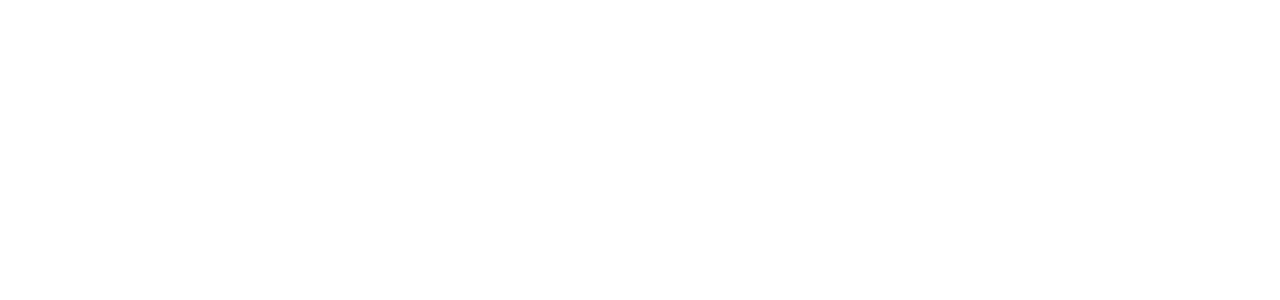
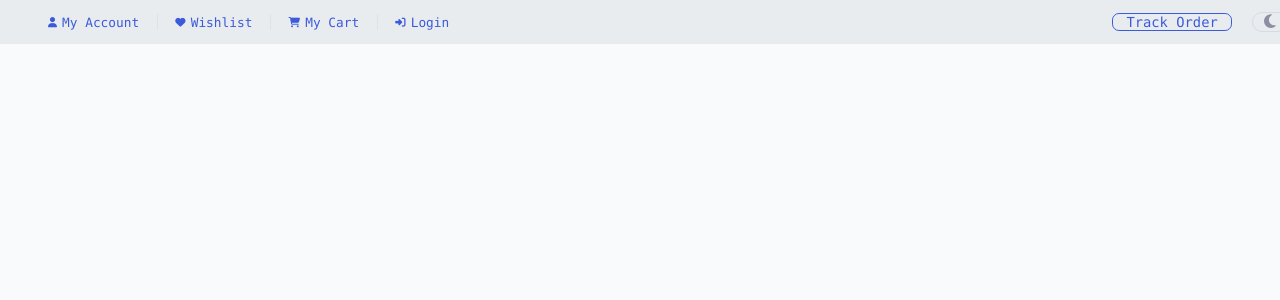
Before and after one commit to swopnil7/Sportify, a PHP site: page / in a window 1280 px wide. Before the commit the part shown is empty. Shown: the top 300 px of the page. Run offline with PHP 8.4, Linux system fonts and the light colour scheme.

Commit message:
minor update

```diff
--- /dev/null
+++ b/assets/css/header.css
@@ -0,0 +1,99 @@
+/* Top Bar Styles */
+.theme-toggle-btn {
+  background: none;
+  border: 1.5px solid var(--ctp-surface1);
+  color: var(--ctp-overlay1);
+  border-radius: 1.1em;
+  padding: 0.08rem 0.7rem;
+  margin-left: 0.7em;
+  font-size: 1.1em;
+  cursor: pointer;
+  transition: color 0.15s, border 0.15s, background 0.15s;
+  display: inline-flex;
+  align-items: center;
+}
+
+.theme-toggle-btn:hover {
+  color: var(--ctp-lavender);
+  border: 1.5px solid var(--ctp-lavender);
+  background: var(--ctp-surface1);
+}
+
+.top-bar {
+  display: flex;
+  justify-content: space-between;
+  align-items: center;
+  background: var(--ctp-crust);
+  font-size: 0.89rem;
+  border-bottom: 1px solid var(--ctp-surface0);
+  min-height: 28px;
+  padding: 0.5rem;
+  margin: 0;
+  position: fixed;
+  top: 0;
+  left: 0;
+  right: 0;
+  width: 100vw;
+  z-index: 1000;
+  box-shadow: none;
+}
+
+body {
+  margin-top: 28px;
+}
+
+.top-bar-links {
+  display: flex;
+  align-items: center;
+  padding: 0 0 0 2rem;
+}
+
+.top-bar-links a {
+  color: var(--ctp-blue);
+  text-decoration: none;
+  display: flex;
+  align-items: center;
+  transition: color 0.15s;
+  padding: 0 0.5rem;
+  border-radius: 0;
+  font-size: 0.9em;
+}
+
+.top-bar-links a i {
+  font-size: 0.8em;
+  margin-right: 0.5em;
+}
+
+.top-bar-links a:hover {
+  color: var(--ctp-mauve);
+  background: none;
+}
+
+.divider {
+  height: 1.1em;
+  width: 1px;
+  background: var(--ctp-surface1);
+  margin: 0 0.6rem;
+  display: inline-block;
+  opacity: 0.5;
+  border-radius: 1px;
+}
+
+.top-bar-action .track-order {
+  color: var(--ctp-blue);
+  border: 1.5px solid var(--ctp-blue);
+  padding: 0 0.85rem;
+  border-radius: 0.5em;
+  text-decoration: none;
+  background: none;
+  font-weight: 500;
+  font-size: 0.97em;
+  transition: color 0.15s, border 0.15s, background 0.15s;
+  box-shadow: none;
+}
+
+.top-bar-action .track-order:hover {
+  color: var(--ctp-mauve);
+  border: 1.5px solid var(--ctp-mauve);
+  box-shadow: none;
+}
--- /dev/null
+++ b/assets/css/theme.css
@@ -0,0 +1,65 @@
+:root {
+  /* Latte (Light) */
+  --ctp-rosewater: #dc8a78;
+  --ctp-flamingo: #dd7878;
+  --ctp-pink: #ea76cb;
+  --ctp-mauve: #8839ef;
+  --ctp-red: #d20f39;
+  --ctp-maroon: #e64553;
+  --ctp-peach: #fe640b;
+  --ctp-yellow: #df8e1d;
+  --ctp-green: #40a02b;
+  --ctp-teal: #179299;
+  --ctp-sky: #04a5e5;
+  --ctp-sapphire: #209fb5;
+  --ctp-blue: #3b5bdb;
+  --ctp-lavender: #5f5fff;
+  --ctp-text: #22223b;
+  --ctp-subtext1: #4c4f69;
+  --ctp-subtext0: #5c5f77;
+  --ctp-overlay2: #7c7f93;
+  --ctp-overlay1: #8c8fa1;
+  --ctp-overlay0: #9ca0b0;
+  --ctp-surface2: #c9ced6;
+  --ctp-surface1: #d6dae3;
+  --ctp-surface0: #f8fafc;
+  --ctp-base: #f8fafc;
+  --ctp-mantle: #f1f3f5;
+  --ctp-crust: #e9ecef;
+}
+
+[data-theme="mocha"] {
+  /* Mocha (Dark) */
+  --ctp-rosewater: #f5e0dc;
+  --ctp-flamingo: #f2cdcd;
+  --ctp-pink: #f5c2e7;
+  --ctp-mauve: #cba6f7;
+  --ctp-red: #f38ba8;
+  --ctp-maroon: #eba0ac;
+  --ctp-peach: #fab387;
+  --ctp-yellow: #f9e2af;
+  --ctp-green: #a6e3a1;
+  --ctp-teal: #94e2d5;
+  --ctp-sky: #89dceb;
+  --ctp-sapphire: #74c7ec;
+  --ctp-blue: #89b4fa;
+  --ctp-lavender: #b4befe;
+  --ctp-text: #cdd6f4;
+  --ctp-subtext1: #bac2de;
+  --ctp-subtext0: #a6adc8;
+  --ctp-overlay2: #9399b2;
+  --ctp-overlay1: #7f849c;
+  --ctp-overlay0: #6c7086;
+  --ctp-surface2: #585b70;
+  --ctp-surface1: #45475a;
+  --ctp-surface0: #313244;
+  --ctp-base: #1e1e2e;
+  --ctp-mantle: #181825;
+  --ctp-crust: #11111b;
+}
+
+body {
+  background: var(--ctp-base);
+  color: var(--ctp-text);
+  font-family: 'Fira Code', 'Fira Mono', 'Consolas', 'Menlo', 'Monaco', monospace;
+}
--- /dev/null
+++ b/includes/header.php
@@ -0,0 +1,18 @@
+<!-- Top Bar (to be included in all pages) -->
+<div class="top-bar">
+  <div class="top-bar-links">
+    <a href="#"><i class="fa fa-user"></i> My Account</a>
+    <span class="divider"></span>
+    <a href="#"><i class="fa fa-heart"></i> Wishlist</a>
+    <span class="divider"></span>
+    <a href="#"><i class="fa fa-shopping-cart"></i> My Cart</a>
+    <span class="divider"></span>
+    <a href="#"><i class="fa fa-sign-in-alt"></i> Login</a>
+  </div>
+  <div class="top-bar-action">
+    <a href="#" class="track-order">Track Order</a>
+    <button id="theme-toggle" class="theme-toggle-btn" title="Toggle theme">
+      <i class="fa fa-moon"></i>
+    </button>
+  </div>
+</div>
--- a/src/index.php
+++ b/src/index.php
@@ -4,8 +4,30 @@
     <meta charset="UTF-8">
     <meta name="viewport" content="width=device-width, initial-scale=1.0">
     <title>Sportify</title>
+    <link rel="stylesheet" href="../assets/css/theme.css">
+    <link rel="stylesheet" href="../assets/css/header.css">
+    <link rel="stylesheet" href="https://cdnjs.cloudflare.com/ajax/libs/font-awesome/6.4.0/css/all.min.css">
 </head>
 <body>
-
+    <?php include '../includes/header.php'; ?>
+    <script>
+      document.addEventListener('DOMContentLoaded', function() {
+        const themeToggle = document.getElementById('theme-toggle');
+        if (!themeToggle) return;
+        const icon = themeToggle.querySelector('i');
+        function setTheme(theme) {
+          document.documentElement.setAttribute('data-theme', theme);
+          localStorage.setItem('theme', theme);
+          icon.className = theme === 'mocha' ? 'fa fa-sun' : 'fa fa-moon';
+        }
+        // Load saved theme or default to latte
+        const savedTheme = localStorage.getItem('theme') || 'latte';
+        setTheme(savedTheme);
+        themeToggle.addEventListener('click', () => {
+          const current = document.documentElement.getAttribute('data-theme');
+          setTheme(current === 'mocha' ? 'latte' : 'mocha');
+        });
+      });
+    </script>
 </body>
 </html>
```
Also changed, not shown: 2 other files.
